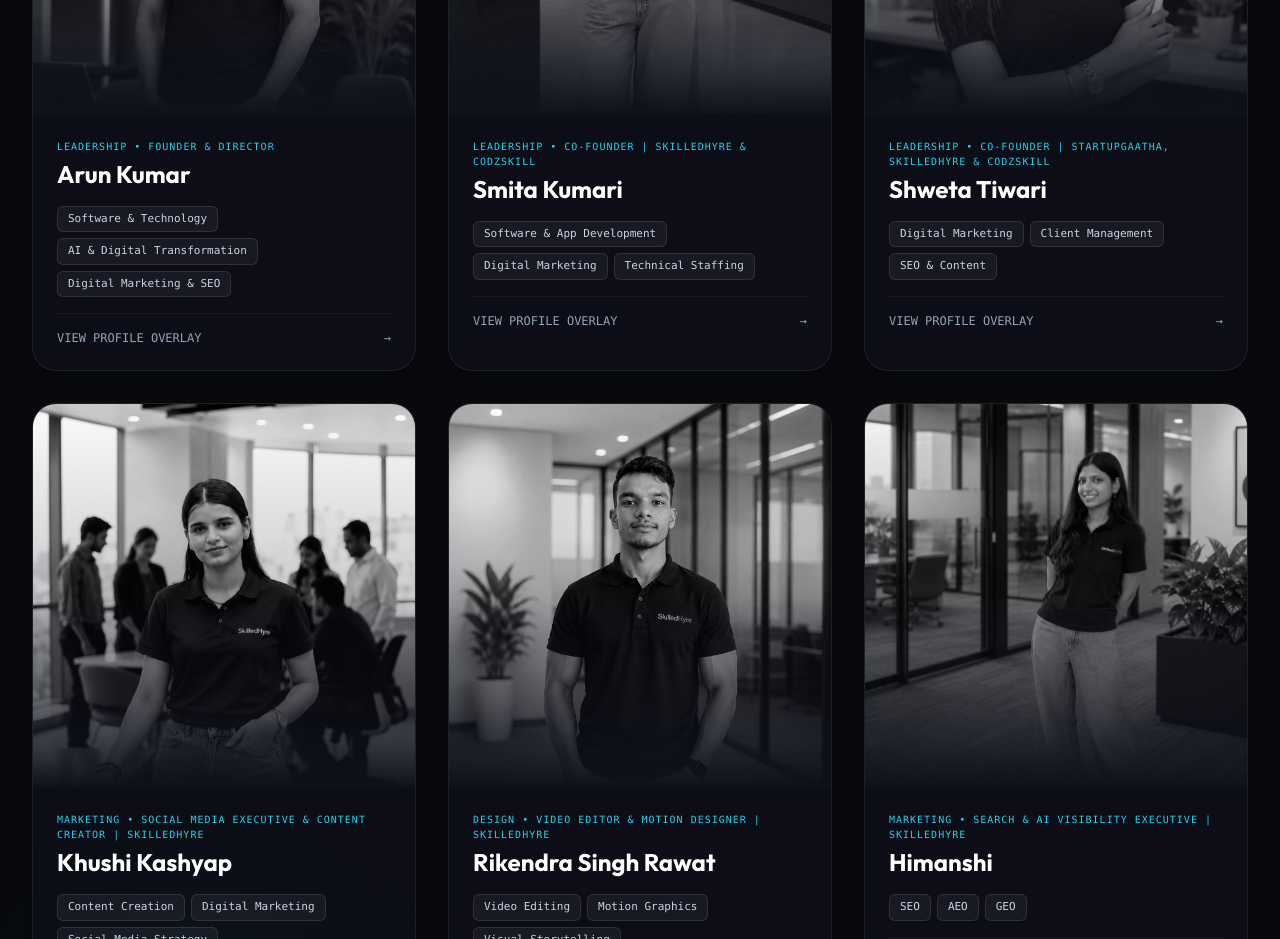
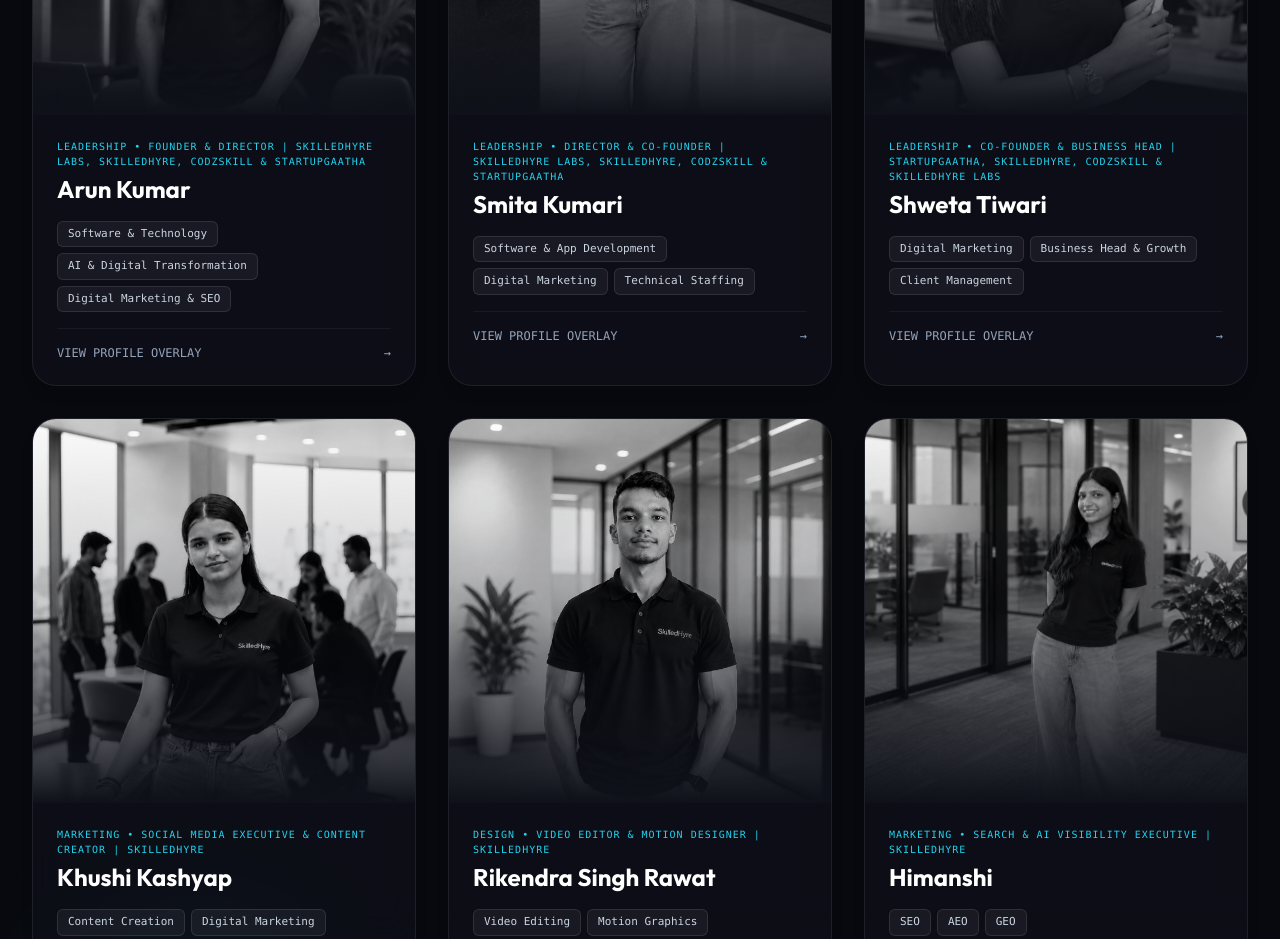
Before and after one commit to priyayayayayaaa/skilledhyre_portfolio, a Next.js app: page / in a window 1280 px wide. Shown: the part 8360-9299 px from the top of the page. Built offline with nearby package versions, Linux system fonts and the light colour scheme.

Commit message:
Update leadership designations: Shweta Tiwari (Co-Founder & Business Head) and Smita Kumari (Director & Co-Founder) with all ecosystem brands (SkilledHyre Labs, SkilledHyre, Codzskill, StartupGaatha)

```diff
--- a/data/portfolioData.ts
+++ b/data/portfolioData.ts
@@ -359,7 +359,7 @@
   {
     id: "team-01",
     name: "Arun Kumar",
-    designation: "Founder & Director",
+    designation: "Founder & Director | SkilledHyre Labs, SkilledHyre, Codzskill & StartupGaatha",
     category: "Leadership",
     experience: "15+ Years Experience",
     specialization: [
@@ -371,12 +371,12 @@
       "Team Leadership",
     ],
     about: "Technology entrepreneur and business leader specializing in enterprise software development, digital transformation, AI automation, and growth strategy.",
-    roleDescription: "Directs technology innovation, product strategy, client partnerships, and enterprise scaling initiatives across SkilledHyre.",
+    roleDescription: "Directs technology innovation, product strategy, client partnerships, and enterprise scaling initiatives across SkilledHyre Labs, SkilledHyre, Codzskill, and StartupGaatha.",
     leadershipVision: "Building innovative, scalable, and technology-driven businesses that create measurable business value and sustainable growth.",
     keyContributions: [
       "Pioneered technology innovation and enterprise growth frameworks",
       "Drove strategic digital transformation and AI automation for global clients",
-      "Built and scaled high-performance software, marketing, and strategy pods",
+      "Built and scaled high-performance software, marketing, and strategy pods across SkilledHyre Labs, SkilledHyre, Codzskill, and StartupGaatha",
     ],
     avatar: "/images/arun-kumar.jpg",
     linkedin: "https://www.linkedin.com/in/arun-k-915020b6/",
@@ -386,7 +386,7 @@
   {
     id: "team-02",
     name: "Smita Kumari",
-    designation: "Co-Founder | SkilledHyre & Codzskill",
+    designation: "Director & Co-Founder | SkilledHyre Labs, SkilledHyre, Codzskill & StartupGaatha",
     category: "Leadership",
     experience: "10+ Years Experience",
     specialization: [
@@ -398,10 +398,10 @@
       "Expert Mentoring",
     ],
     about: "Technology and business professional with 10+ years of experience in software, app & web development, digital marketing, technical staffing, and talent development.",
-    roleDescription: "Directs talent operations, technical staffing frameworks, skill bootcamps, and organizational scaling across SkilledHyre & Codzskill.",
-    leadershipVision: "Focused on building skilled talent, delivering technology solutions, and creating industry-ready professionals.",
+    roleDescription: "Directs organizational scaling, talent operations, technical staffing frameworks, and skill bootcamps across SkilledHyre Labs, SkilledHyre, Codzskill, and StartupGaatha.",
+    leadershipVision: "Focused on building skilled talent, delivering technology solutions, and creating industry-ready professionals across all ecosystem brands.",
     keyContributions: [
-      "Co-Founded SkilledHyre & Codzskill tech and talent ecosystems",
+      "Director & Co-Founder across SkilledHyre Labs, SkilledHyre, Codzskill & StartupGaatha ecosystems",
       "Architected tech staffing and talent development frameworks",
       "Spearheaded live project bootcamps and expert mentoring initiatives",
     ],
@@ -413,24 +413,24 @@
   {
     id: "team-03",
     name: "Shweta Tiwari",
-    designation: "Co-Founder | StartupGaatha, SkilledHyre & Codzskill",
+    designation: "Co-Founder & Business Head | StartupGaatha, SkilledHyre, Codzskill & SkilledHyre Labs",
     category: "Leadership",
     experience: "1+ Year Experience",
     specialization: [
       "Digital Marketing",
+      "Business Head & Growth",
       "Client Management",
       "SEO & Content",
-      "Social Media",
+      "Social Media Strategy",
       "Business Operations",
       "Team Coordination",
       "Lead Generation",
-      "Brand Growth",
     ],
-    about: "Digital marketing and business operations professional specializing in client management, team coordination, SEO, content creation, social media marketing, and operational execution.",
-    roleDescription: "Drives digital growth, client relationships, team coordination, and day-to-day marketing operations across StartupGaatha, SkilledHyre, and Codzskill.",
-    leadershipVision: "Focused on driving digital growth, strengthening client relationships, and building effective marketing operations across technology and talent-focused businesses.",
+    about: "Digital marketing and business operations professional specializing in business management, client relationships, team coordination, SEO, content creation, social media marketing, and operational execution.",
+    roleDescription: "Drives business head operations, digital growth, client relationships, team coordination, and day-to-day marketing execution across StartupGaatha, SkilledHyre, Codzskill, and SkilledHyre Labs.",
+    leadershipVision: "Focused on driving business growth, strengthening client relationships, and building effective marketing operations across technology and talent-focused businesses.",
     keyContributions: [
-      "Co-Founded StartupGaatha & scaled marketing across SkilledHyre & Codzskill",
+      "Co-Founder & Business Head across StartupGaatha, SkilledHyre, Codzskill & SkilledHyre Labs",
       "Directed client management, lead generation, and brand growth strategies",
       "Managed cross-functional team coordination, SEO, and business operations",
     ],
```
